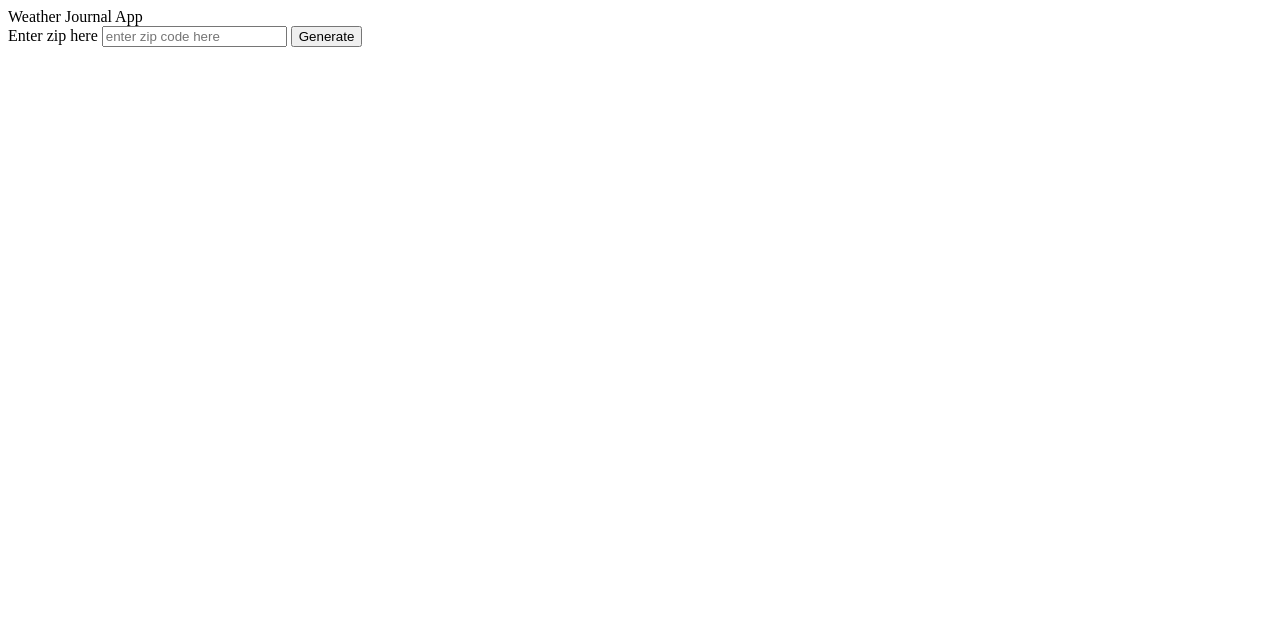
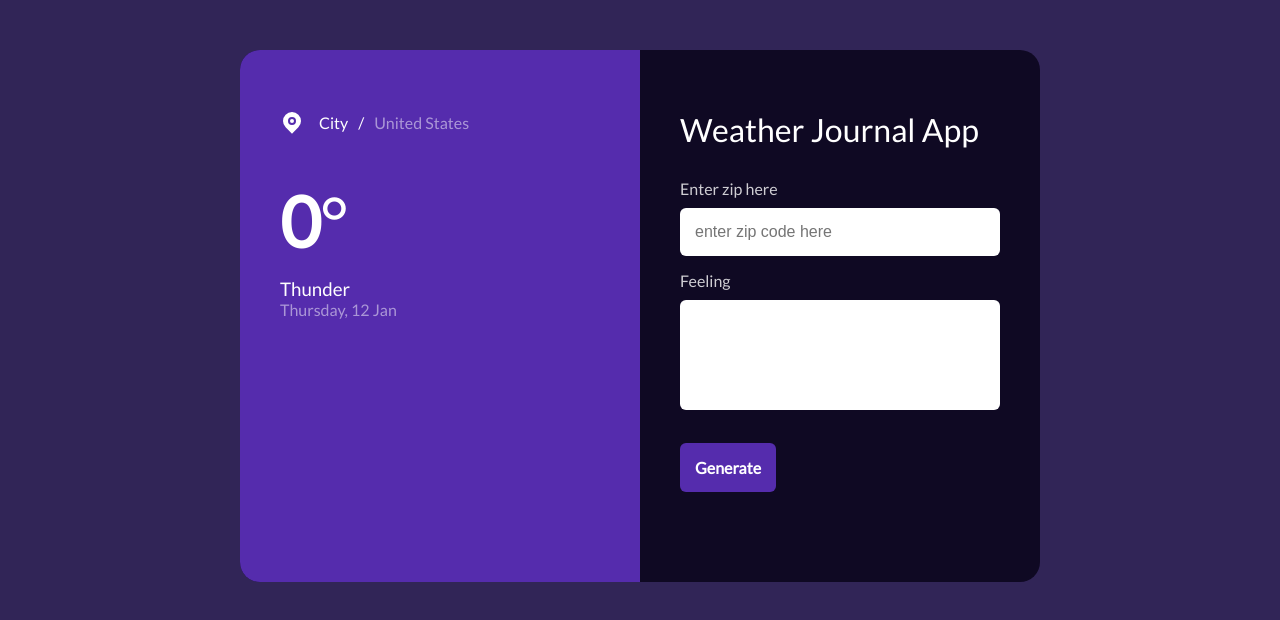
Before and after one commit to pxdev/udacity, a website: page website/index.html in a window 1280 px wide. Drawn offline with Linux system fonts and the light colour scheme.

Commit message:
implement ui

```diff
--- a/website/css/style.css
+++ b/website/css/style.css
@@ -0,0 +1,122 @@
+@import url('https://fonts.googleapis.com/css2?family=Lato:ital,wght@0,400;1,900&display=swap');
+
+* {
+    margin: 0;
+    padding: 0;
+}
+
+body {
+    background: #312557;
+    font-size: 16px;
+    color: #fff;
+    font-family: 'Lato', sans-serif;
+}
+
+h1, h2, h3, h4, h5, h6 {
+    font-weight: normal;
+}
+
+.d-flex {
+    display: flex;
+}
+
+.align-items-center {
+    align-items: center;
+}
+
+.tx-shade {
+    opacity: 0.5;
+}
+
+.weather-container {
+    margin: 50px auto;
+    max-width: 800px;
+    background: #0F0923;
+    border-radius: 20px;
+    display: flex;
+    justify-content: stretch;
+    align-items: stretch;
+}
+
+.weather-container .weather-left {
+    flex: 1 0 calc(50% - 80px);
+    max-width: calc(50% - 80px);
+    background: #552CAD;
+    padding: 60px 40px;
+    border-radius: 20px 0 0 20px;
+}
+
+.weather-container .weather-right {
+    flex: 1 0 calc(50% - 80px);
+    max-width: calc(50% - 80px);
+    padding: 60px 40px;
+    border-radius: 0 20px 20px 0;
+
+}
+
+/*city result */
+
+.city-result span {
+    padding: 0 5px;
+}
+
+.city-result svg {
+    margin-right: 10px;
+}
+
+/*degree-result*/
+.degree-result {
+    padding: 30px 0;
+}
+
+.degree-result h2 {
+    font-size: 70px;
+    padding: 15px 0;
+}
+
+.degree-result h2 span:first-child {
+    font-weight: 900;
+}
+
+.weather-right h1{
+    margin-bottom: 30px;
+}
+.form-group {
+    margin-bottom: 15px;
+}
+.form-group label{
+    display: block;
+    margin-bottom: 10px;
+    opacity: 0.8;
+}
+
+.form-group input{
+    font-size: 16px;
+    width: calc(100% - 30px);
+    padding: 15px;
+    border: none;
+    border-radius: 6px;
+ }
+
+.form-group textarea{
+    font-size: 16px;
+    width: calc(100% - 30px);
+    padding: 15px;
+    height: 80px;
+    border: none;
+    border-radius: 6px;
+    resize: none;
+}
+
+.form-group button{
+    font-size: 16px;
+     padding: 15px;
+    border: none;
+    border-radius: 6px;
+    background: #552CAD;
+    color: #fff;
+    font-weight: 700;
+    font-family: 'Lato', sans-serif;
+    margin: 15px 0;
+    cursor: pointer;
+}
--- a/website/index.html
+++ b/website/index.html
@@ -1,18 +1,53 @@
 <!DOCTYPE html>
 <html>
 <head>
-    <meta charset="UTF-8" />
+    <meta charset="UTF-8"/>
     <title>Weather Journal</title>
-    <link rel="stylesheet" href="css/style.css" />
+    <link rel="stylesheet" href="css/style.css"/>
+    <link rel="icon" href="/favicon.ico">
 </head>
 <body>
 <div id="app">
-    <div class="holder headline">
-        Weather Journal App
+
+    <div class="weather-container">
+        <div class="weather-left">
+
+            <div class="city-result d-flex align-items-center">
+                <svg xmlns="http://www.w3.org/2000/svg" viewBox="0 0 24 24" width="24" height="24">
+                    <path fill="none" d="M0 0h24v24H0z"/>
+                    <path d="M18.364 17.364L12 23.728l-6.364-6.364a9 9 0 1 1 12.728 0zM12 15a4 4 0 1 0 0-8 4 4 0 0 0 0 8zm0-2a2 2 0 1 1 0-4 2 2 0 0 1 0 4z"
+                          fill="rgba(255,255,255,1)"/>
+                </svg>
+                <span id="resultCity">City</span>
+                <span>/</span>
+                <span class="tx-shade">United States</span>
+            </div>
+
+            <div class="degree-result">
+                <h2><span id="resultDegree">0</span><span>&deg;</span></h2>
+                <h3>Thunder</h3>
+                <p class="tx-shade">Thursday, 12 Jan</p>
+            </div>
+
+
+        </div>
+        <div class="weather-right">
+
+            <h1>Weather Journal App</h1>
+            <div class="form-group">
+                <label for="zipInput">Enter zip here</label>
+                <input type="text" id="zipInput" placeholder="enter zip code here"/>
+            </div>
+            <div class="form-group">
+                <label for="feelingInput">Feeling</label>
+                <textarea type="text" id="feelingInput"></textarea>
+            </div>
+            <div class="form-group">
+                <button id="generate" type="submit">Generate</button>
+            </div>
+        </div>
     </div>
-         <label for="zip">Enter zip here</label>
-        <input type="text" id="zip" placeholder="enter zip code here" />
-           <button id="generate" type="submit">Generate</button>
+
 
 </div>
 <script src="js/app.js" type="text/javascript"></script>
--- a/website/js/app.js
+++ b/website/js/app.js
@@ -3,22 +3,32 @@
 let baseURL = 'https://api.openweathermap.org/data/2.5/weather'
 let apiKey = '3a413027d425bd99f5273e74788f6d14';
 
+
+let resultCity = document.getElementById('resultCity')
+let resultDegree = document.getElementById('resultDegree')
+
+
 document.getElementById('generate').addEventListener('click', performAction);
 
 function performAction(e){
-    const zipCode =  document.getElementById('zip').value;
+    const zipInput =  document.getElementById('zipInput').value;
 
-    fetchWeatherData(baseURL,zipCode, apiKey)
+    fetchWeatherData(baseURL,zipInput, apiKey)
 }
 
 
-const fetchWeatherData = async (baseURL, zipCode, key)=>{
+const fetchWeatherData = async (baseURL, zipInput, apiKey)=>{
 
-    const response = await fetch(`${baseURL}?zip=${zipCode},us&units=standard&APPID=${apiKey}`)
+    const response = await fetch(`${baseURL}?zip=${zipInput},us&units=imperial&APPID=${apiKey}`)
 
     try {
         const data = await response.json();
-        console.log(data.name)
+
+        resultCity.textContent = data.name;
+        resultDegree.textContent = data.main.temp.toFixed(1);
+
+
+        console.log(data)
 
         return data;
 
```
Also changed, not shown: favicon.ico (added), website/favicon.ico (added).
